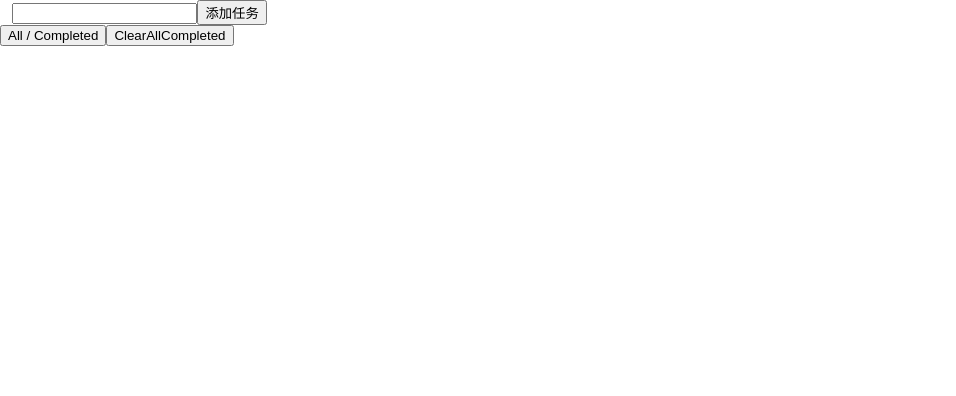
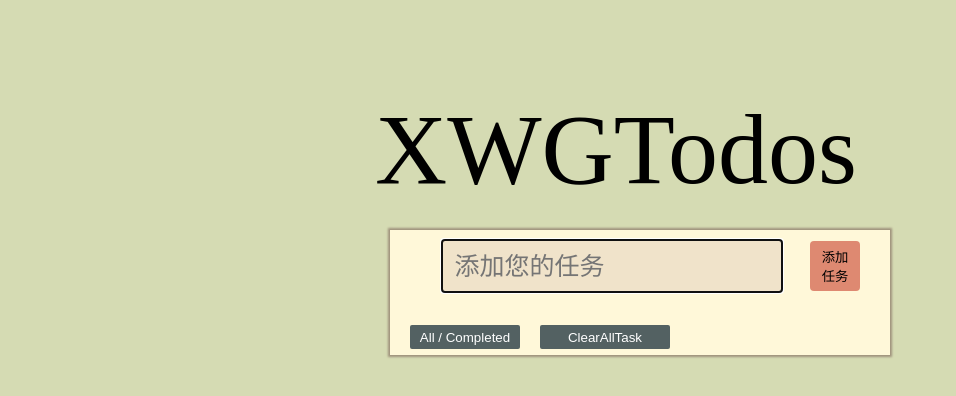
Before and after one commit to Redstone-1/todo-mvc, a Vue app: page / in a window 1280 px wide. Shown: the top 396 px of the page, without its empty margins (0-956 px from the left). Built offline with nearby package versions, Linux system fonts and the light colour scheme; a web font is replaced by a local one.

Commit message:
feat: 修改了原ClearAllCompletedTask 的功能为 ClearAllTAsk；style: 为tabs按钮增加了hover 样式

```diff
--- a/src/App.vue
+++ b/src/App.vue
@@ -1,20 +1,28 @@
 <template>
   <div id="app">
-    <add-task />
+    <Header />
+    <AddTask />
   </div>
 </template>
 
 <script>
 import AddTask from './components/AddTask/index.vue'
+import Header from './components/Header'
 
 export default {
   name: "App",
   components: {
-    AddTask
+    AddTask,
+    Header
   },
 };
 </script>
 
 <style lang="scss">
-
+body {
+  background-color: #d5dbb3;
+  #app {
+    height: 100%;
+  }
+}
 </style>
--- a/src/components/AddTask/TaskList/index.vue
+++ b/src/components/AddTask/TaskList/index.vue
@@ -1,10 +1,9 @@
 <template>
-  <div class="listContainer">
   <!-- 任务列表 -->
   <div class="taskList">
     <ul class="taskUl">
       <li
-          class="taskList"
+        class="taskLi"
         v-for="(item, index, id) of task"
         :key="id" @click="chosenOrNot(index)">
         <i
@@ -17,7 +16,6 @@
         <button class="iconfont icon-cha deleteBtn" @click.stop="deleteTaskItem(index)"></button>
       </li>
     </ul>
-    </div>
   </div>
 </template>
 <script>
@@ -33,7 +31,7 @@
     },
     methods: {
       deleteTaskItem(index) {
-        this.task.splice(this.task.findIndex(item => item.index === index), 1)
+        this.task.splice(this.task.findIndex(item => item.index === index), 1) // 点击删除按钮删除任务
       }
     },
     computed: {
@@ -47,8 +45,25 @@
   }
 </script>
 <style lang='scss' scoped>
-
+.taskList {
+  width: 100%;
+  height: 100%;
+  .taskUl {
+    padding: 0 0 15px 20px;
+    .taskLi {
+      padding: 12px 0 12px 0;
+      position: relative;
+    }
     .deleteBtn {
-  z-index: 1;
+      width: 30px;
+      height: 30px;
+      border: 0px;
+      background-color: #536162;
+      color: #fff;
+      border-radius: 2px;
+      position: absolute;
+      right: 30px;
+    }
+  }
 }
 </style>
--- a/src/components/AddTask/TaskTabs/index.vue
+++ b/src/components/AddTask/TaskTabs/index.vue
@@ -1,16 +1,17 @@
 <template>
   <div class="taskTabsContainer">
     <button
+      class="completedTask"
       @click="sendCompTask"
       @mouseenter="completedFilter"
     >
       All / Completed
     </button>
     <button
-      v-show="compTask.length !== 0"
-      @click="deleteAllCompletedTask"
+      class="AllCompletedTask"
+      @click="deleteAllTask"
     >
-      ClearAllCompleted
+      ClearAllTask
     </button>
   </div>
 </template>
@@ -35,19 +36,20 @@ export default {
     sendCompTask() {
       this.$emit('receiveCompTask', this.compTask) // emit已经完成的任务
     },
-    deleteAllCompletedTask() {
-      this.compTask.splice(0, this.compTask.length) // 删除全部已完成任务
+    deleteAllTask() {
+      this.$emit('clearAllTask') // 删除全部任务
     }
   },
   computed: {
+    // 过滤已经完成的任务
     completedFilter() {
       let that = this
       return function compFilter() {
-        console.log(that.chooseAll)
-         // 过滤已经完成的任务
+        // 如果没有点击全选按钮，过滤chosen为true的任务项
         if(that.chooseAll === false) {
           that.compTask = that.task.filter(taskItem => taskItem.chosen)
         } else {
+          // 如果点击了全选按钮，将全部task赋给compTask
           that.compTask = that.task
         }
       }
@@ -55,5 +57,35 @@ export default {
   },
 }
 </script>
-<style lang='less' scoped>
+<style lang='scss' scoped>
+.taskTabsContainer {
+  width: 100%;
+  height: 30px;
+  .completedTask {
+    width: 110px;
+    height: 24px;
+    border: 0px;
+    background-color: #536162;
+    color: #fff;
+    border-radius: 2px;
+    margin-left: 20px;
+    &:hover {
+      cursor: pointer;
+      color: #f98404;
+    }
+  }
+  .AllCompletedTask {
+    width: 130px;
+    height: 24px;
+    border: 0px;
+    background-color: #536162;
+    color: #fff;
+    border-radius: 2px;
+    margin-left: 20px;
+    &:hover {
+      cursor: pointer;
+      color: #f98404;
+    }
+  }
+}
 </style>
--- a/src/components/AddTask/index.vue
+++ b/src/components/AddTask/index.vue
@@ -4,14 +4,18 @@
     <div class="addTaskArea">
       <!-- 下箭头，全选功能 -->
       <i
-        class="iconfont icon-arrow-down"
+        class="iconfont icon-arrow-down chooseAll"
         @click.stop="chooseAllTasks"></i>
       <!-- input输入框，用户任务名 -->
       <input
+        class="taskInput"
         :value="value"
-        ref="addTaskInput"/>
+        ref="addTaskInput"
+        autofocus
+        placeholder="添加您的任务"
+      />
       <!-- 添加任务的按钮 -->
-      <button @click="addTask">添加任务</button>
+      <button class="addTaskBtn" @click="addTask">添加任务</button>
     </div>
     <!-- 任务列表组件 -->
     <TaskList
@@ -25,8 +29,10 @@
       :chooseAll="chooseAll">
     </TaskList>
     <TaskTabs
+      :chooseAll="chooseAll"
       :task="list"
       @receiveCompTask="receiveCompTask"
+      @clearAllTask="clearAllTask"
     />
   </div>
 </template>
@@ -37,7 +43,7 @@ import TaskTabs from './TaskTabs'
 export default {
   components: {
     TaskList,
-    TaskTabs
+    TaskTabs,
   },
   data() {
     return {
@@ -62,9 +68,12 @@ export default {
       if(inputValue) {
         newTask.id = d.getSeconds() + d.getMilliseconds()
         newTask.taskName = inputValue
-        this.list.unshift(newTask)
+        this.list.push(newTask)
       }
     },
+    clearAllTask() {
+      this.list.splice(0, this.list.length)
+    }
   },
   computed: {
     chooseAllTasks() {
@@ -83,4 +92,50 @@ export default {
 }
 </script>
 <style lang='scss'>
+.addTaskContainer {
+width: 500px;
+height: 100%;
+margin: 10px auto;
+background-color: #fff8d9;
+box-shadow: 0 0 2px 2px #a0937d;
+.addTaskArea {
+  height: 80px;
+  padding: 10px;
+  box-sizing: border-box;
+  position: relative;
+  .chooseAll {
+    &:hover{
+      cursor: pointer;
+      color: #ff6701;
+    }
+    margin: 10px 20px 0 10px;
+  }
+  .taskInput {
+    width: 70%;
+    height: 50px;
+    border: 0px;
+    background-color: #f0e3ca;
+    font-size: 25px;
+    text-indent: 10px;
+  }
+  .addTaskBtn {
+    width: 50px;
+    height: 50px;
+    background-color: #de8971;
+    border: 0px;
+    border-radius: 4px;
+    margin-left: 25px;
+    margin-bottom: 10px;
+    position: absolute;
+    top: 11px;
+    right: 30px;
+      &:hover {
+        cursor: pointer;
+        background-color: #a0937d;
+        color: #fff;
+      }
+    }
+  }
+}
+
 </style>
--- a/src/components/HelloWorld.vue
+++ /dev/null
@@ -1,114 +0,0 @@
-<template>
-  <div class="hello">
-    <h1>{{ msg }}</h1>
-    <p>
-      For a guide and recipes on how to configure / customize this project,<br />
-      check out the
-      <a href="https://cli.vuejs.org" target="_blank" rel="noopener"
-        >vue-cli documentation</a
-      >.
-    </p>
-    <h3>Installed CLI Plugins</h3>
-    <ul>
-      <li>
-        <a
-          href="https://github.com/vuejs/vue-cli/tree/dev/packages/%40vue/cli-plugin-babel"
-          target="_blank"
-          rel="noopener"
-          >babel</a
-        >
-      </li>
-      <li>
-        <a
-          href="https://github.com/vuejs/vue-cli/tree/dev/packages/%40vue/cli-plugin-eslint"
-          target="_blank"
-          rel="noopener"
-          >eslint</a
-        >
-      </li>
-    </ul>
-    <h3>Essential Links</h3>
-    <ul>
-      <li>
-        <a href="https://vuejs.org" target="_blank" rel="noopener">Core Docs</a>
-      </li>
-      <li>
-        <a href="https://forum.vuejs.org" target="_blank" rel="noopener"
-          >Forum</a
-        >
-      </li>
-      <li>
-        <a href="https://chat.vuejs.org" target="_blank" rel="noopener"
-          >Community Chat</a
-        >
-      </li>
-      <li>
-        <a href="https://twitter.com/vuejs" target="_blank" rel="noopener"
-          >Twitter</a
-        >
-      </li>
-      <li>
-        <a href="https://news.vuejs.org" target="_blank" rel="noopener">News</a>
-      </li>
-    </ul>
-    <h3>Ecosystem</h3>
-    <ul>
-      <li>
-        <a href="https://router.vuejs.org" target="_blank" rel="noopener"
-          >vue-router</a
-        >
-      </li>
-      <li>
-        <a href="https://vuex.vuejs.org" target="_blank" rel="noopener">vuex</a>
-      </li>
-      <li>
-        <a
-          href="https://github.com/vuejs/vue-devtools#vue-devtools"
-          target="_blank"
-          rel="noopener"
-          >vue-devtools</a
-        >
-      </li>
-      <li>
-        <a href="https://vue-loader.vuejs.org" target="_blank" rel="noopener"
-          >vue-loader</a
-        >
-      </li>
-      <li>
-        <a
-          href="https://github.com/vuejs/awesome-vue"
-          target="_blank"
-          rel="noopener"
-          >awesome-vue</a
-        >
-      </li>
-    </ul>
-  </div>
-</template>
-
-<script>
-export default {
-  name: "HelloWorld",
-  props: {
-    msg: String,
-  },
-};
-</script>
-
-<!-- Add "scoped" attribute to limit CSS to this component only -->
-<style scoped lang="scss">
-h3 {
-  margin: 40px 0 0;
-}
-ul {
-  list-style-type: none;
-  padding: 0;
-}
-li {
-  display: inline-block;
-  margin: 0 10px;
-}
-a {
-  color: #42b983;
-}
-</style>
```
Also changed, not shown: src/assets/logo.png (deleted). Lines whose indentation alone changed are shown as unchanged.
